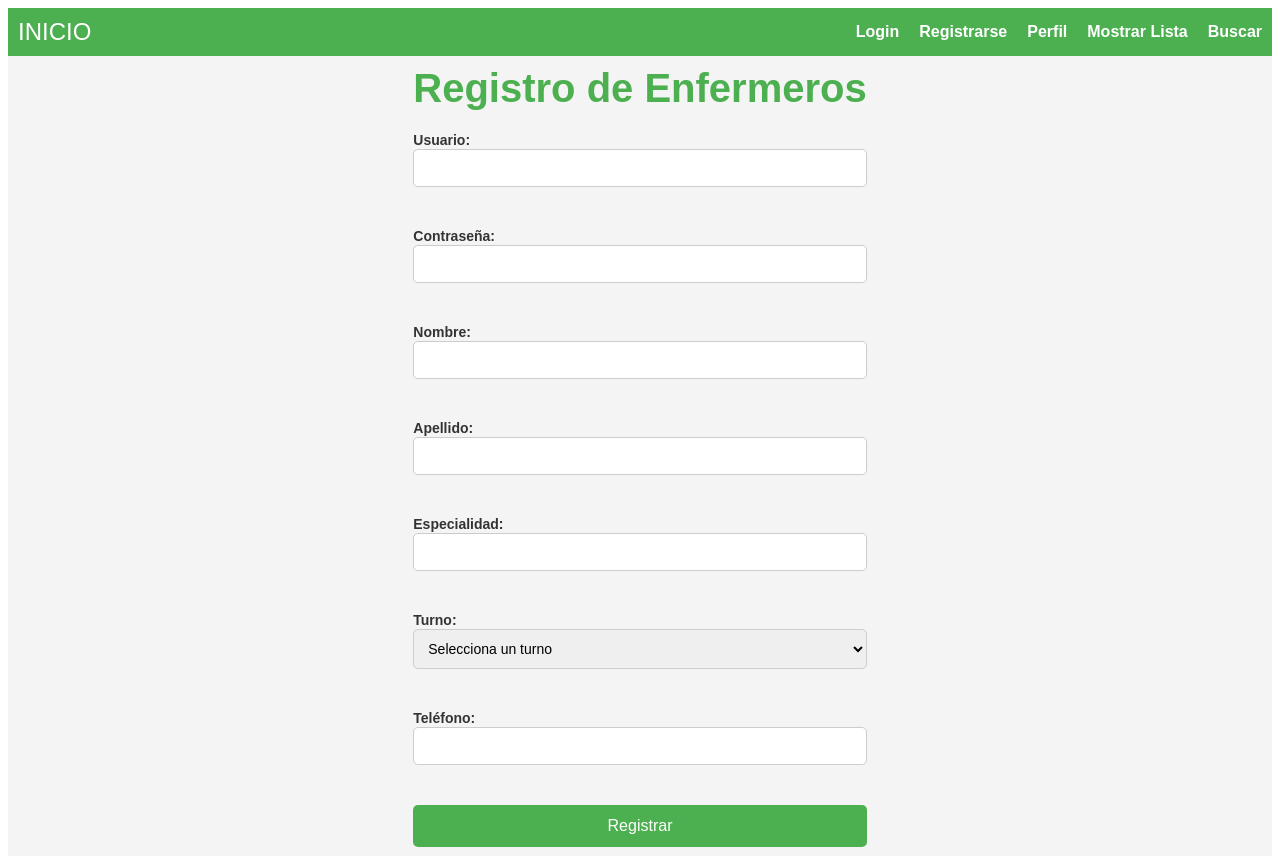
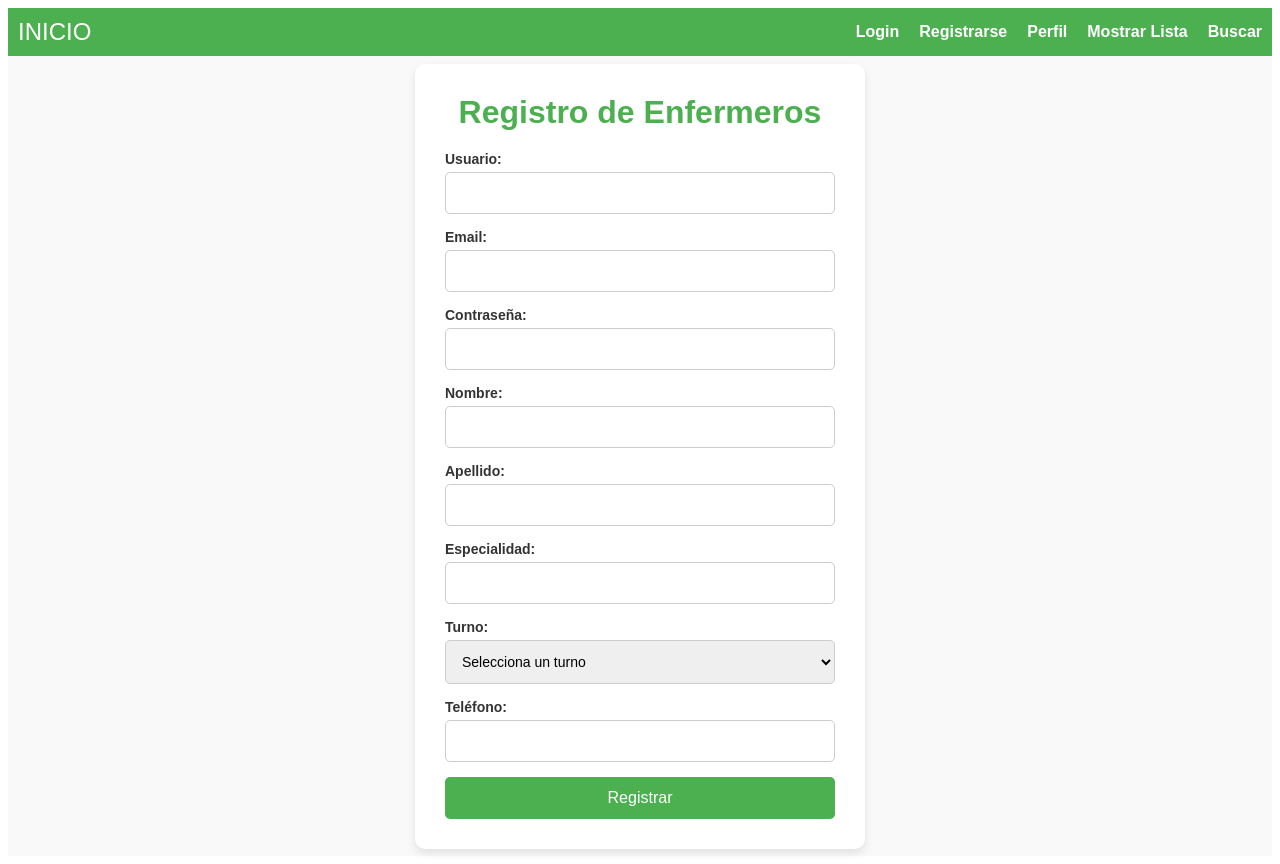
Before and after one commit to perezadria00/angular-grupal, an Angular app: page /register in a window 1280 px wide. Built offline with nearby package versions, Linux system fonts and the light colour scheme.

Commit message:
fix register

```diff
--- a/src/app/app.module.ts
+++ b/src/app/app.module.ts
@@ -22,6 +22,7 @@ import { NurseRegisterComponent } from './nurse-register/nurse-register.componen
     FormsModule,
     HttpClientModule,
     NurseLoginComponent,
+    NurseRegisterComponent,
     ListadoEnfermerosComponent,
     SearchNursesComponent
   ],
--- a/src/app/listado-enfermeros/listado-enfermeros.component.html
+++ b/src/app/listado-enfermeros/listado-enfermeros.component.html
@@ -1,13 +1,20 @@
 <div class="container">
   <h2>Listado de Enfermeros</h2>
-  <p *ngIf="errorMessage" class="error-message">{{ errorMessage }}</p>
-  <table *ngIf="enfermeros.length > 0" border="1" style="width: 100%; border-collapse: collapse;">
+
+  <!-- Mensaje de error -->
+  <div *ngIf="errorMessage" class="error-message">
+    {{ errorMessage }}
+  </div>
+
+  <!-- Tabla de enfermeros -->
+  <table *ngIf="enfermeros.length > 0">
     <thead>
       <tr>
         <th>ID</th>
+        <th>Usuario</th>
         <th>Nombre</th>
         <th>Apellido</th>
-        <th>Usuario</th>
+        <th>Email</th>
         <th>Especialidad</th>
         <th>Turno</th>
         <th>Teléfono</th>
@@ -16,9 +23,10 @@
     <tbody>
       <tr *ngFor="let enfermero of enfermeros">
         <td>{{ enfermero.id }}</td>
+        <td>{{ enfermero.username }}</td>
         <td>{{ enfermero.name }}</td>
         <td>{{ enfermero.surname }}</td>
-        <td>{{ enfermero.username }}</td>
+        <td>{{ enfermero.email }}</td>
         <td>{{ enfermero.speciality }}</td>
         <td>{{ enfermero.shift }}</td>
         <td>{{ enfermero.phone }}</td>
--- a/src/app/listado-enfermeros/listado-enfermeros.component.ts
+++ b/src/app/listado-enfermeros/listado-enfermeros.component.ts
@@ -1,33 +1,45 @@
 import { Component, OnInit } from '@angular/core';
 import { CommonModule } from '@angular/common';
-import { HttpClientModule } from '@angular/common/http';
 import { DataService } from '../services/data.service';
-import { Enfermero } from '../models/enfermeros.model';
 
 @Component({
   selector: 'app-listado-enfermeros',
+  standalone: true,
+  imports: [CommonModule],
   templateUrl: './listado-enfermeros.component.html',
-  styleUrls: ['./listado-enfermeros.component.css'],
-  standalone: true,
-  imports: [CommonModule, HttpClientModule],
+  styleUrls: ['./listado-enfermeros.component.css']
 })
 export class ListadoEnfermerosComponent implements OnInit {
-  enfermeros: Enfermero[] = [];
+  enfermeros: Array<{
+    id: number;
+    username: string;
+    name: string;
+    surname: string;
+    email: string;
+    speciality: string;
+    shift: string;
+    phone: string;
+  }> = [];
   errorMessage: string = '';
+
   constructor(private dataService: DataService) {}
 
   ngOnInit(): void {
-    this.fetchEnfermeros();
+    this.cargarEnfermeros();
   }
 
-  fetchEnfermeros(): void {
+  cargarEnfermeros(): void {
     this.dataService.getData().subscribe(
-      (data: Enfermero[]) => {
-        this.enfermeros = data; // Asignar directamente los datos si coinciden con el modelo
+      (data) => {
+        if (data.length > 0) {
+          this.enfermeros = data;
+        } else {
+          this.errorMessage = 'No se encontraron enfermeros registrados.';
+        }
       },
       (error) => {
-        console.error('Error al obtener los datos de enfermeros:', error);
-        this.errorMessage = 'No se pudo cargar la lista de enfermeros.';
+        console.error('Error al obtener la lista de enfermeros:', error);
+        this.errorMessage = 'Error al conectar con el servidor.';
       }
     );
   }
--- a/src/app/models/enfermeros.model.ts
+++ b/src/app/models/enfermeros.model.ts
@@ -7,5 +7,6 @@ export interface Enfermero {
   speciality: string;
   shift: string;
   phone: string;
+  email: string;
   profileImage?: string;
 }
--- a/src/app/nurse-register/nurse-register.component.css
+++ b/src/app/nurse-register/nurse-register.component.css
@@ -9,58 +9,66 @@
   justify-content: center;
   align-items: center;
   min-height: 100vh;
-  background-color: #f4f4f4;
+  background-color: #f9f9f9;
   font-family: Arial, sans-serif;
 }
 
-.form-box {
+/* CONTENEDOR DEL FORMULARIO */
+.register-form {
   background-color: #ffffff;
-  padding: 20px;
+  padding: 30px;
   border-radius: 10px;
-  box-shadow: 0 4px 6px rgba(0, 0, 0, 0.1);
-  width: 400px; /* Incrementado para mayor estabilidad */
+  box-shadow: 0 4px 8px rgba(0, 0, 0, 0.1);
+  width: 450px;
+  max-width: 90%;
+}
+
+/* TÍTULO */
+h2 {
+  margin-bottom: 20px;
+  font-size: 32px;
+  color: #4caf50;
   text-align: center;
 }
 
-.form {
-  text-align: center;
-}
-
-h2 {
-  margin-bottom: 20px;
-  font-size: 40px;
-  color: #4caf50;
-}
-
-h1 {
-  margin-bottom: 20px;
-  font-size: 24px;
-  color: #333;
-}
-
+/* ETIQUETAS */
 label {
   font-size: 14px;
   color: #333;
   font-weight: bold;
+  display: block;
+  margin-bottom: 5px;
 }
 
+/* CAMPOS DE ENTRADA */
 input[type="text"],
+input[type="email"],
 input[type="tel"],
 select,
 input[type="password"] {
   width: 100%;
-  padding: 10px;
+  padding: 12px;
   margin-bottom: 15px;
   border: 1px solid #ccc;
   border-radius: 5px;
   font-size: 14px;
 }
 
-input[type="text"]::placeholder,
-input[type="password"]::placeholder {
+/* PLACEHOLDERS */
+input::placeholder {
   color: #aaa;
 }
 
+/* MENSAJES DE ERROR */
+.error {
+  font-size: 16px; /* Aumentado para mayor visibilidad */
+  color: red;
+  margin-top: -10px;
+  margin-bottom: 10px;
+  text-align: left;
+}
+
+/* BOTÓN DE REGISTRO */
 button {
   width: 100%;
   padding: 12px;
@@ -77,39 +85,25 @@ button:hover {
   background-color: #45a049;
 }
 
-:host .message {
+/* MENSAJES DE ÉXITO Y ERROR */
+.message-container {
   margin-top: 20px;
-  font-size: 14px;
-  font-weight: bold;
+  font-size: 16px; /* Aumentado para mayor visibilidad */
   text-align: center;
-  width: 100%;
-  display: inline-block;
 }
 
-:host .message.error {
-  color: #f44336;
-}
-
-:host .message.success {
-  color: #4caf50;
-}
-
-.success {
+.message-container.success {
   color: green;
 }
 
-.error-message-container {
-  height: 20px; /* Reserva espacio para el mensaje */
-  margin-top: -5px;
-  margin-bottom: 10px;
+.message-container.error {
+  color: red;
 }
 
-.error-message {
-  font-size: 12px;
-  color: red;
-  visibility: hidden; /* Oculta los mensajes inicialmente */
+/* RESPONSIVE */
+@media (max-width: 768px) {
+  .register-form {
+    width: 100%;
+    padding: 20px;
+  }
 }
-
-.error-message.active {
-  visibility: visible; /* Muestra el mensaje si es activo */
-}
--- a/src/app/nurse-register/nurse-register.component.html
+++ b/src/app/nurse-register/nurse-register.component.html
@@ -1,8 +1,8 @@
 <div class="register-form">
   <h2>Registro de Enfermeros</h2>
 
-  <form (ngSubmit)="onSubmit(registerForm)" #registerForm="ngForm">
-    <!-- Username -->
+  <form (ngSubmit)="onSubmit()" #registerForm="ngForm">
+    <!-- Usuario -->
     <label for="username">Usuario:</label>
     <input
       type="text"
@@ -13,17 +13,27 @@
       required
       minlength="3"
     />
-    <div class="error-message-container">
-      <small
-        class="error-message"
-        *ngIf="username.invalid && (username.touched || showErrors)"
-      >
-        <span *ngIf="username.errors?.['required']">El nombre de usuario es obligatorio.</span>
-        <span *ngIf="username.errors?.['minlength']">Debe tener al menos 3 caracteres.</span>
-      </small>
+    <div *ngIf="hasSubmitted && username.invalid" class="error">
+      <small *ngIf="username.errors?.['required']">El nombre de usuario es obligatorio.</small>
+      <small *ngIf="username.errors?.['minlength']">Debe tener al menos 3 caracteres.</small>
     </div>
 
-    <!-- Password -->
+    <!-- Email -->
+    <label for="email">Email:</label>
+    <input
+      type="email"
+      id="email"
+      name="email"
+      [(ngModel)]="formData.email"
+      #email="ngModel"
+      required
+    />
+    <div *ngIf="hasSubmitted && email.invalid" class="error">
+      <small *ngIf="email.errors?.['required']">El email es obligatorio.</small>
+      <small *ngIf="email.errors?.['email']">Formato de email inválido.</small>
+    </div>
+
+    <!-- Contraseña -->
     <label for="password">Contraseña:</label>
     <input
       type="password"
@@ -34,14 +44,9 @@
       required
       minlength="6"
     />
-    <div class="error-message-container">
-      <small
-        class="error-message"
-        *ngIf="password.invalid && (password.touched || showErrors)"
-      >
-        <span *ngIf="password.errors?.['required']">La contraseña es obligatoria.</span>
-        <span *ngIf="password.errors?.['minlength']">Debe tener al menos 6 caracteres.</span>
-      </small>
+    <div *ngIf="hasSubmitted && password.invalid" class="error">
+      <small *ngIf="password.errors?.['required']">La contraseña es obligatoria.</small>
+      <small *ngIf="password.errors?.['minlength']">Debe tener al menos 6 caracteres.</small>
     </div>
 
     <!-- Nombre -->
@@ -54,13 +59,8 @@
       #name="ngModel"
       required
     />
-    <div class="error-message-container">
-      <small
-        class="error-message"
-        *ngIf="name.invalid && (name.touched || showErrors)"
-      >
-        El nombre es obligatorio.
-      </small>
+    <div *ngIf="hasSubmitted && name.invalid" class="error">
+      <small>El nombre es obligatorio.</small>
     </div>
 
     <!-- Apellido -->
@@ -73,13 +73,8 @@
       #surname="ngModel"
       required
     />
-    <div class="error-message-container">
-      <small
-        class="error-message"
-        *ngIf="surname.invalid && (surname.touched || showErrors)"
-      >
-        El apellido es obligatorio.
-      </small>
+    <div *ngIf="hasSubmitted && surname.invalid" class="error">
+      <small>El apellido es obligatorio.</small>
     </div>
 
     <!-- Especialidad -->
@@ -92,13 +87,8 @@
       #speciality="ngModel"
       required
     />
-    <div class="error-message-container">
-      <small
-        class="error-message"
-        *ngIf="speciality.invalid && (speciality.touched || showErrors)"
-      >
-        La especialidad es obligatoria.
-      </small>
+    <div *ngIf="hasSubmitted && speciality.invalid" class="error">
+      <small>La especialidad es obligatoria.</small>
     </div>
 
     <!-- Turno -->
@@ -115,13 +105,8 @@
       <option value="Tarde">Tarde</option>
       <option value="Noche">Noche</option>
     </select>
-    <div class="error-message-container">
-      <small
-        class="error-message"
-        *ngIf="shift.invalid && (shift.touched || showErrors)"
-      >
-        El turno es obligatorio.
-      </small>
+    <div *ngIf="hasSubmitted && shift.invalid" class="error">
+      <small>El turno es obligatorio.</small>
     </div>
 
     <!-- Teléfono -->
@@ -135,14 +120,9 @@
       required
       pattern="^\d{3}-\d{3}-\d{3}$"
     />
-    <div class="error-message-container">
-      <small
-        class="error-message"
-        *ngIf="phone.invalid && (phone.touched || showErrors)"
-      >
-        <span *ngIf="phone.errors?.['required']">El teléfono es obligatorio.</span>
-        <span *ngIf="phone.errors?.['pattern']">Formato inválido. Ej.: 123-456-789</span>
-      </small>
+    <div *ngIf="hasSubmitted && phone.invalid" class="error">
+      <small *ngIf="phone.errors?.['required']">El teléfono es obligatorio.</small>
+      <small *ngIf="phone.errors?.['pattern']">Formato inválido. Ej.: 123-456-789</small>
     </div>
 
     <!-- Botón de registro -->
```
Also changed, not shown: src/app/nurse-register/nurse-register.component.ts (+17 -20 lines).
